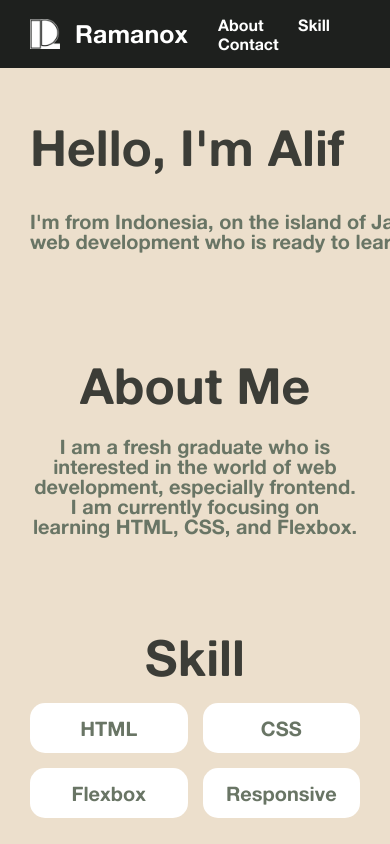
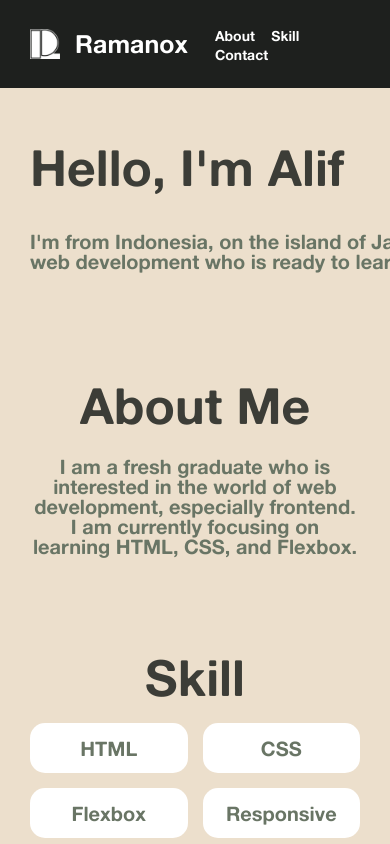
Before and after one commit to ramanoxy/portofolio, a plain HTML site: page index.html in a window 390 px wide. Shown: the top 844 px of the page. Drawn offline with Linux system fonts and the light colour scheme.

Commit message:
Add files via upload

```diff
--- a/style.css
+++ b/style.css
@@ -174,3 +174,12 @@ body {
     font-family: 'al';
     src: url('Font/AlteHaasGroteskBold.ttf');
 }
+@media (max-width: 480px) {
+    .navbar {
+        padding: 10px 15px;
+    }
+    .navbar a {
+        font-size: 14px;
+        margin-left: 12px;
+    }
+}
```
